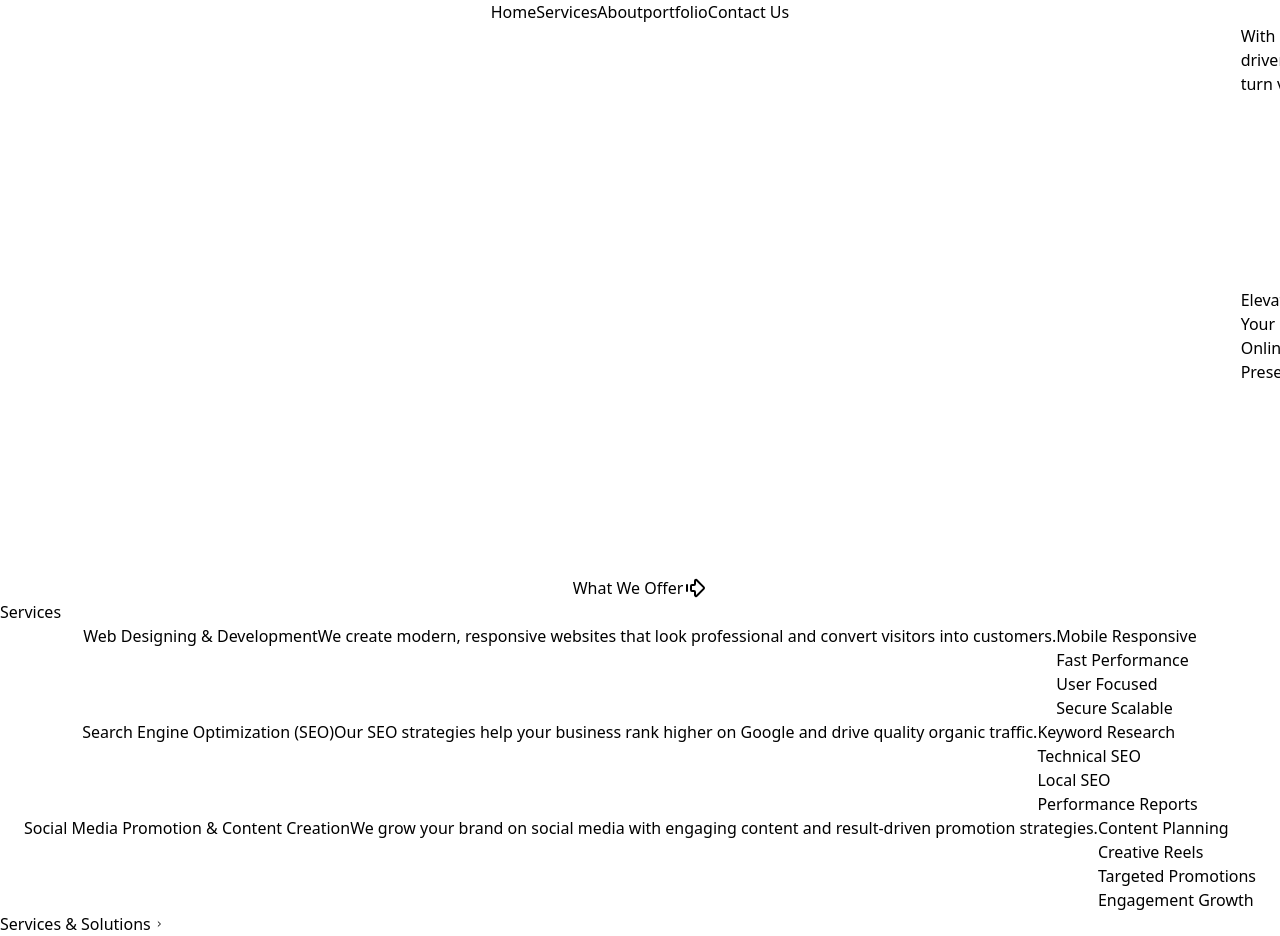
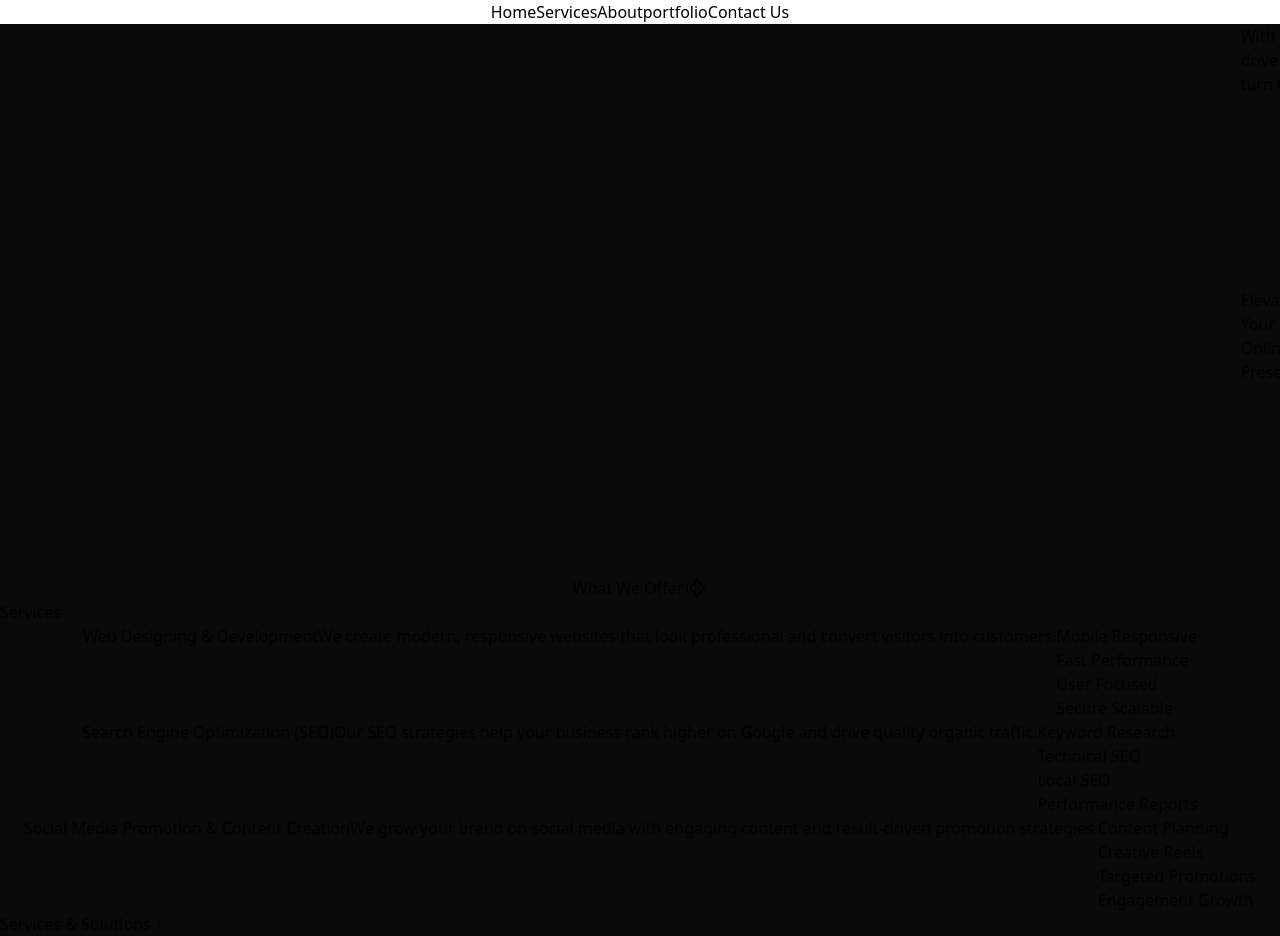
Before and after one commit to ashishkumardubey123/Digital-Web-services-, a Next.js app: page / in a window 1280 px wide. Shown: the top 936 px of the page. Built offline with nearby package versions, Linux system fonts and the light colour scheme.

Commit message:
fix: correct className formatting in main tag

```diff
--- a/src/app/page.tsx
+++ b/src/app/page.tsx
@@ -7,7 +7,7 @@
 export default function Home() {
   return (
 
-<main className="min-h-screen bg-black/[0.96]89 antialiased  bg-grid-white/[0.02]">
+<main className="min-h-screen bg-black/[0.96]  antialiased  bg-grid-white/[0.02]">
 
         <Herosection/>
         <Our_services/>
```
